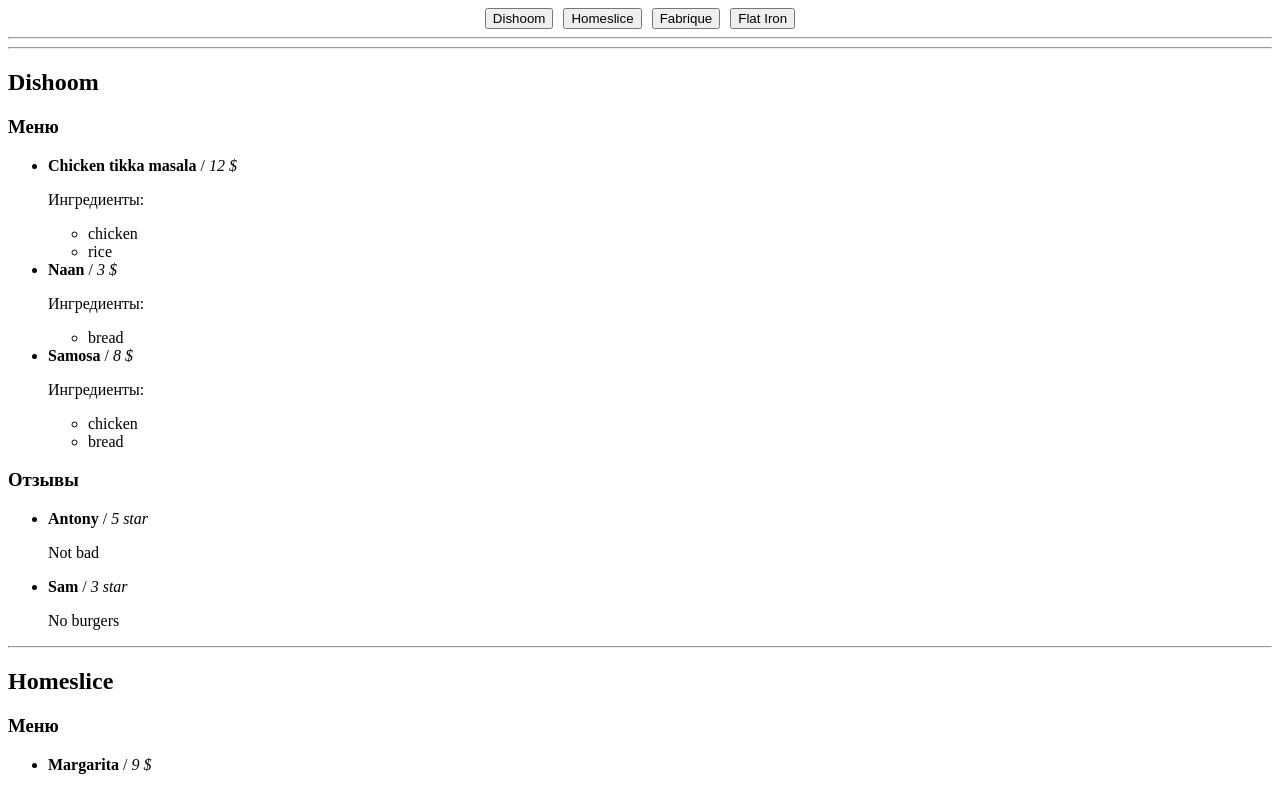
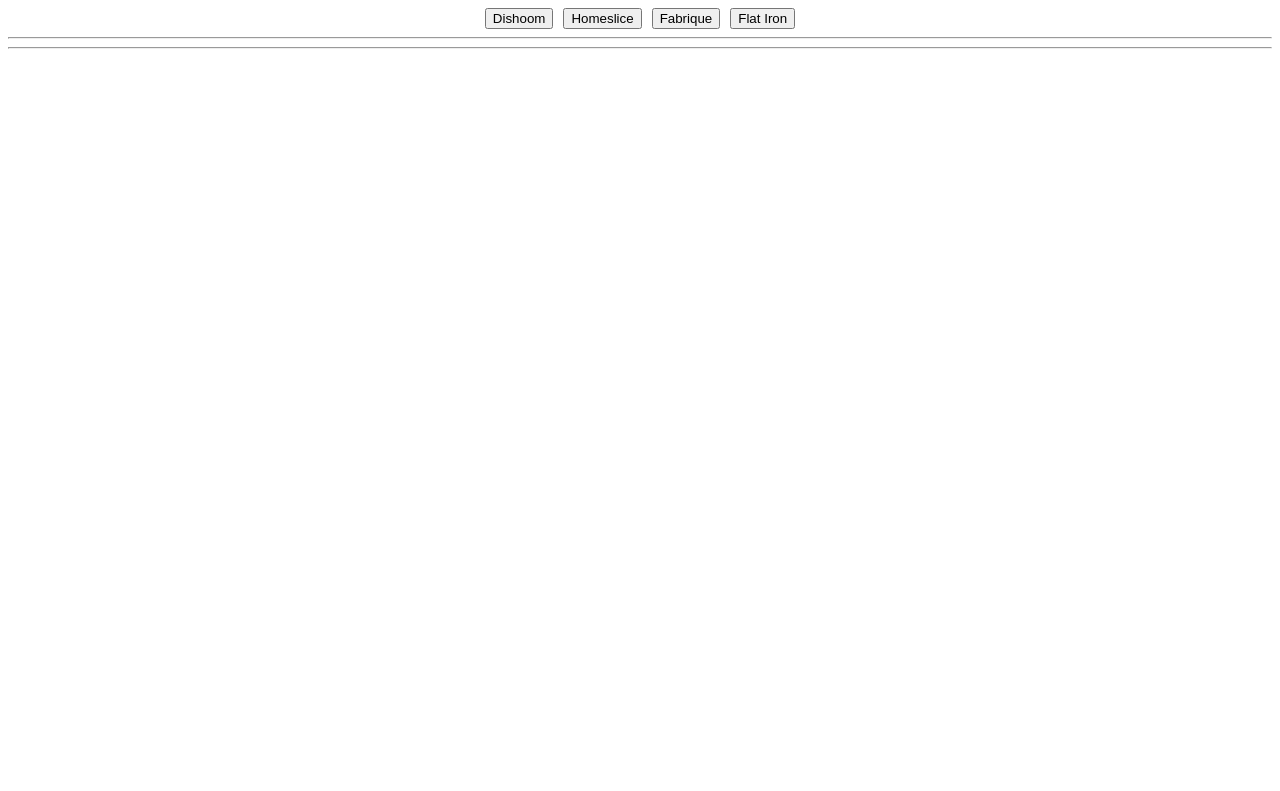
Before and after one commit to ZirIlias/react-restaurant, a React (Vite) app: page / in a window 1280 px wide. Shown: the top 791 px of the page. Built offline with nearby package versions, Linux system fonts and the light colour scheme.

Commit message:
restaurant selection functionality

```diff
--- a/src/components/restaurantTabs/RestaurantTabs.jsx
+++ b/src/components/restaurantTabs/RestaurantTabs.jsx
@@ -1,9 +1,9 @@
 import Button from "../../ui/button/Button";
 
-const RestaurantTabs = ( {restaurants} ) => {
+const RestaurantTabs = ( {restaurants, onRestaurantSelect} ) => {
     return <div style={{display: 'flex', justifyContent: 'center', gap: '10px'}}>
         {restaurants.map((restaurant) => (
-            <Button key={restaurant.id}>
+            <Button key={restaurant.id} onClick={ () => onRestaurantSelect(restaurant.id) }>
                 {restaurant.name}
             </Button>
         ))}
--- a/src/pages/restaurants-page/RestaurantsPage.jsx
+++ b/src/pages/restaurants-page/RestaurantsPage.jsx
@@ -1,24 +1,24 @@
-import React from "react";
+import { useState } from "react";
 import Restaurant from "../../components/restaurant/Restaurant";
 import RestaurantTabs from "../../components/restaurantTabs/RestaurantTabs";
 
 const RestaurantsPage = ( {restaurants}) => {
 
+	const [selectedRestaurantId, setSelectedRestaurantId] = useState();
+
 	const restaurantsMainInfo = restaurants.map( ({id, name}) => { return {id, name} });
+	const selectedRestaurant = restaurants.find( ({id}) => {
+		return selectedRestaurantId == id;
+	});
+
 
 	return <div>
-		<RestaurantTabs restaurants={restaurantsMainInfo} />
+		<RestaurantTabs restaurants={restaurantsMainInfo} onRestaurantSelect={setSelectedRestaurantId} />
 
 		<hr /><hr />
 
-		<div>
-			{restaurants.map( (restaurant, index) => (
-				<React.Fragment key={restaurant.id}>
-					<Restaurant restaurant={restaurant}/>
-					{index < restaurants.length-1 && <hr/>}
-				</React.Fragment>
-			))}
-		</div>
+		{selectedRestaurant && <Restaurant restaurant={selectedRestaurant}/>
+		}
 	</div>;
 }
 
--- a/src/ui/button/Button.jsx
+++ b/src/ui/button/Button.jsx
@@ -1,5 +1,5 @@
-const Button = ( {children} ) => {
-	return <button>{children}</button>;
+const Button = ( {children, onClick} ) => {
+	return <button onClick={onClick}>{children}</button>;
 }
 
 export default Button;
```
